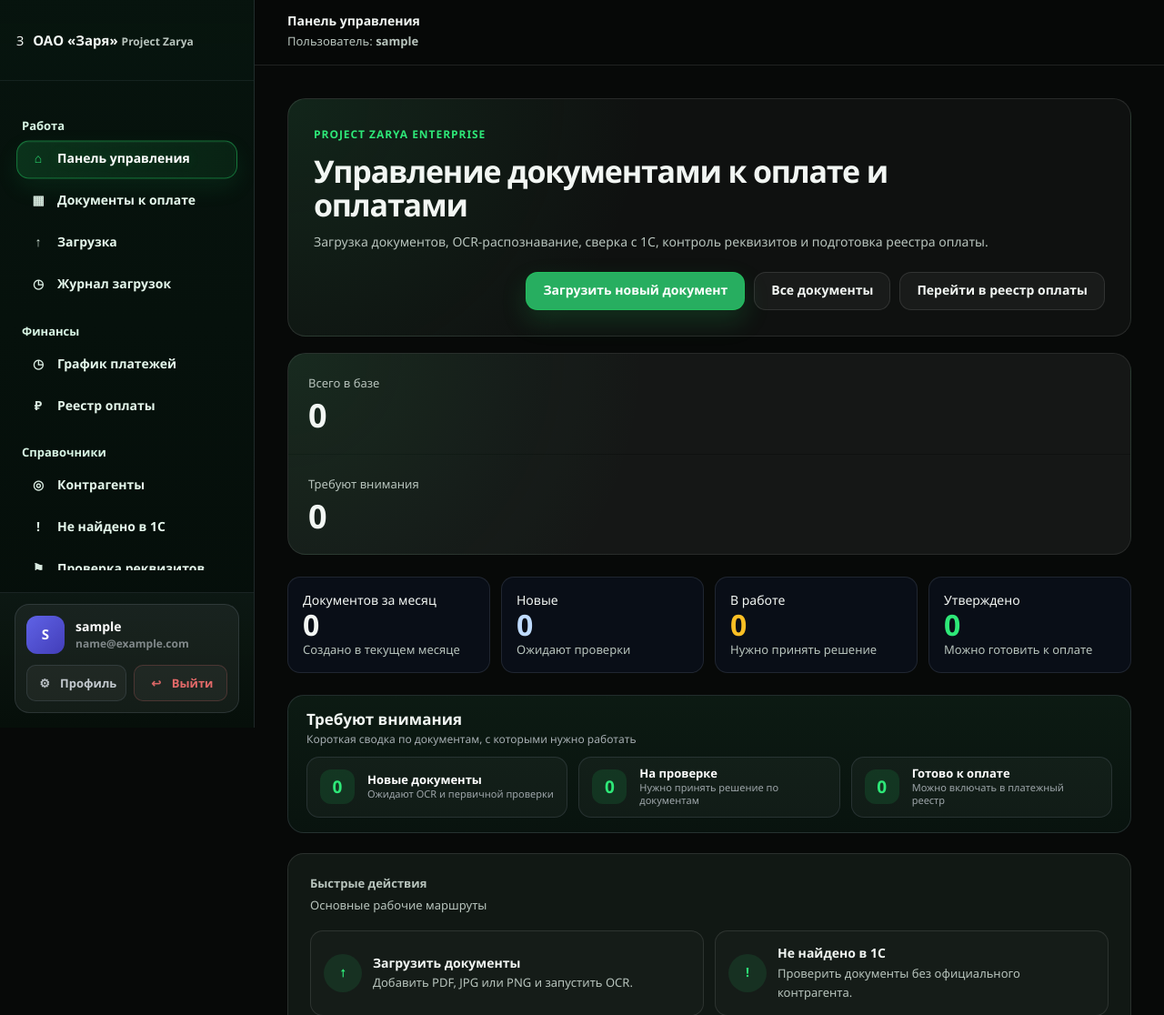
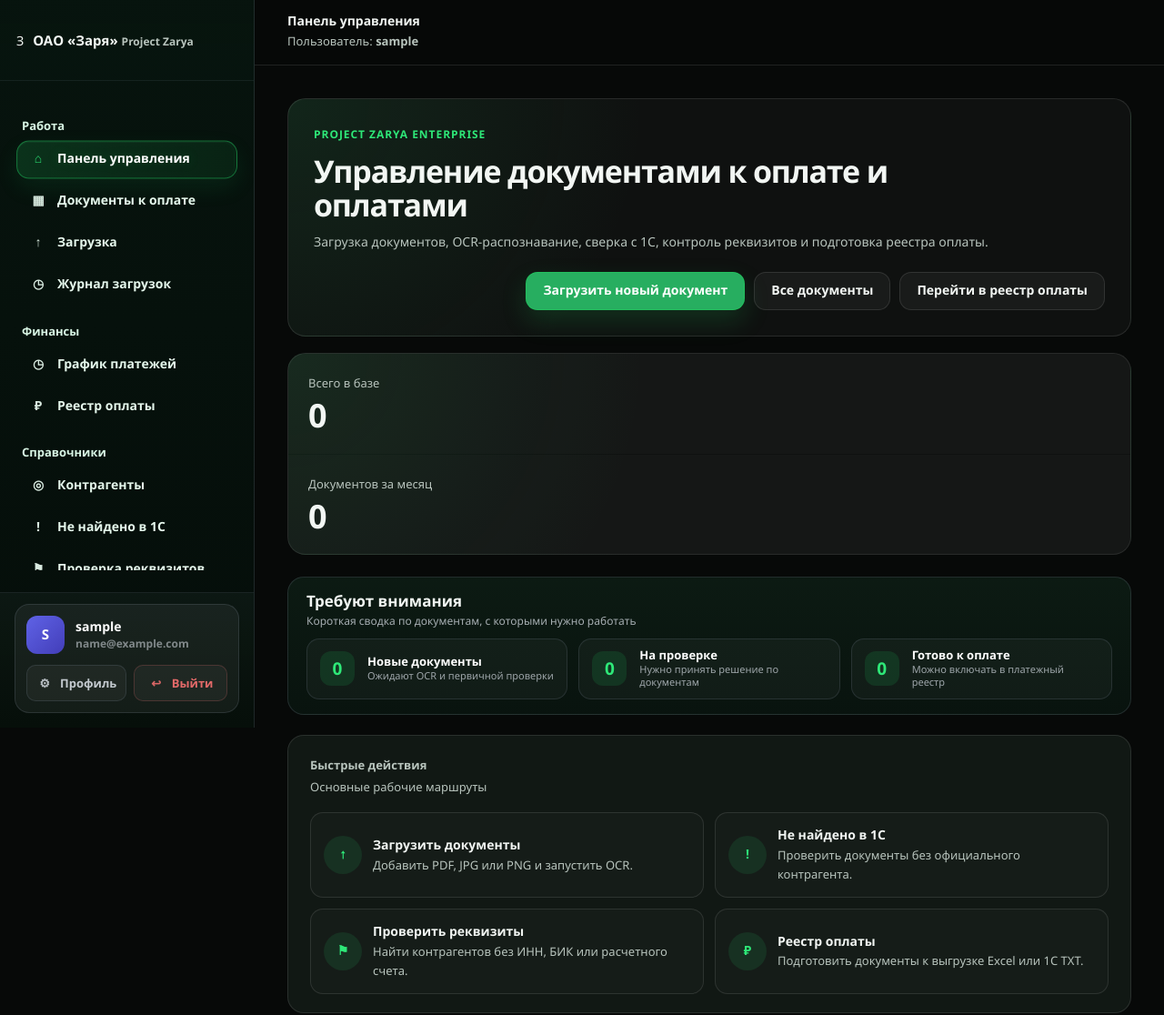
Before and after one commit to djlevis86-web/Project_Zarya_Enterprise, a Django app: page /dashboard/ in a window 1280 px wide. Shown: the top 1116 px of the page at 91% size. Run offline with Django 5.2, Linux system fonts and the light colour scheme; the visitor is signed in with stand-in values (Sample User, id 1); data that the repository does not hold is empty; parts of the project's set-up code (start-up, migrations or seed data) failed here and were passed over.

Commit message:
Deduplicate dashboard status KPIs

```diff
--- a/templates/dashboard.html
+++ b/templates/dashboard.html
@@ -54,77 +54,17 @@
 
         <div class="hero-metric">
             <span>
-                Требуют внимания
+                Документов за месяц
             </span>
 
             <strong>
-                {{ review_count }}
+                {{ month_count }}
             </strong>
         </div>
 
     </div>
 
 </section>
-
-<div class="stats-grid dashboard-stats">
-
-    <a href="{% url 'invoice_list' %}" class="stat-card stat-link">
-        <div class="stat-label">
-            Документов за месяц
-        </div>
-
-        <div class="stat-value">
-            {{ month_count }}
-        </div>
-
-        <div class="muted">
-            Создано в текущем месяце
-        </div>
-    </a>
-
-    <a href="{% url 'invoice_list' %}?status=new" class="stat-card stat-link">
-        <div class="stat-label">
-            Новые
-        </div>
-
-        <div class="stat-value text-info">
-            {{ new_count }}
-        </div>
-
-        <div class="muted">
-            Ожидают проверки
-        </div>
-    </a>
-
-    <a href="{% url 'invoice_list' %}?status=in_work" class="stat-card stat-link">
-        <div class="stat-label">
-            В работе
-        </div>
-
-        <div class="stat-value text-warning">
-            {{ review_count }}
-        </div>
-
-        <div class="muted">
-            Нужно принять решение
-        </div>
-    </a>
-
-    <a href="{% url 'invoice_list' %}?status=approved" class="stat-card stat-link">
-        <div class="stat-label">
-            Утверждено
-        </div>
-
-        <div class="stat-value text-success">
-            {{ approved_count }}
-        </div>
-
-        <div class="muted">
-            Можно готовить к оплате
-        </div>
-    </a>
-
-</div>
 
 <section class="dashboard-attention-v1">
     <div class="dashboard-attention-header-v1">
```
Also changed, not shown: users/tests/test_dashboard_invoice_bot_report.py (+84 -0 lines).
